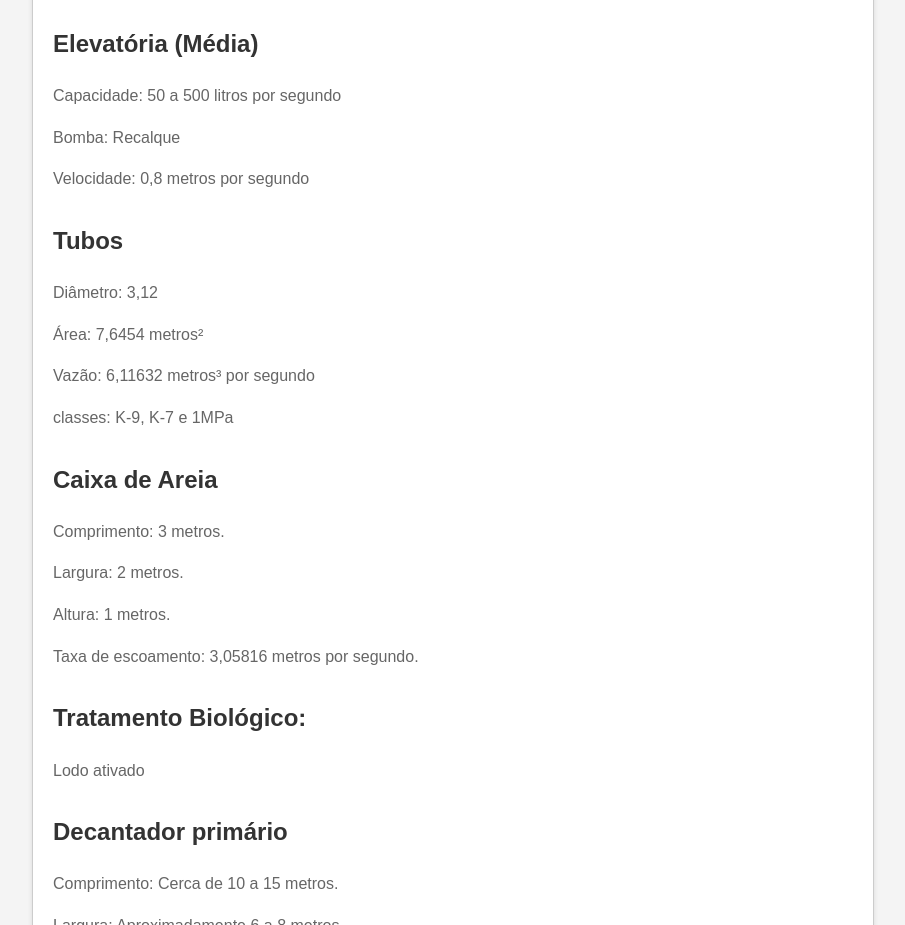
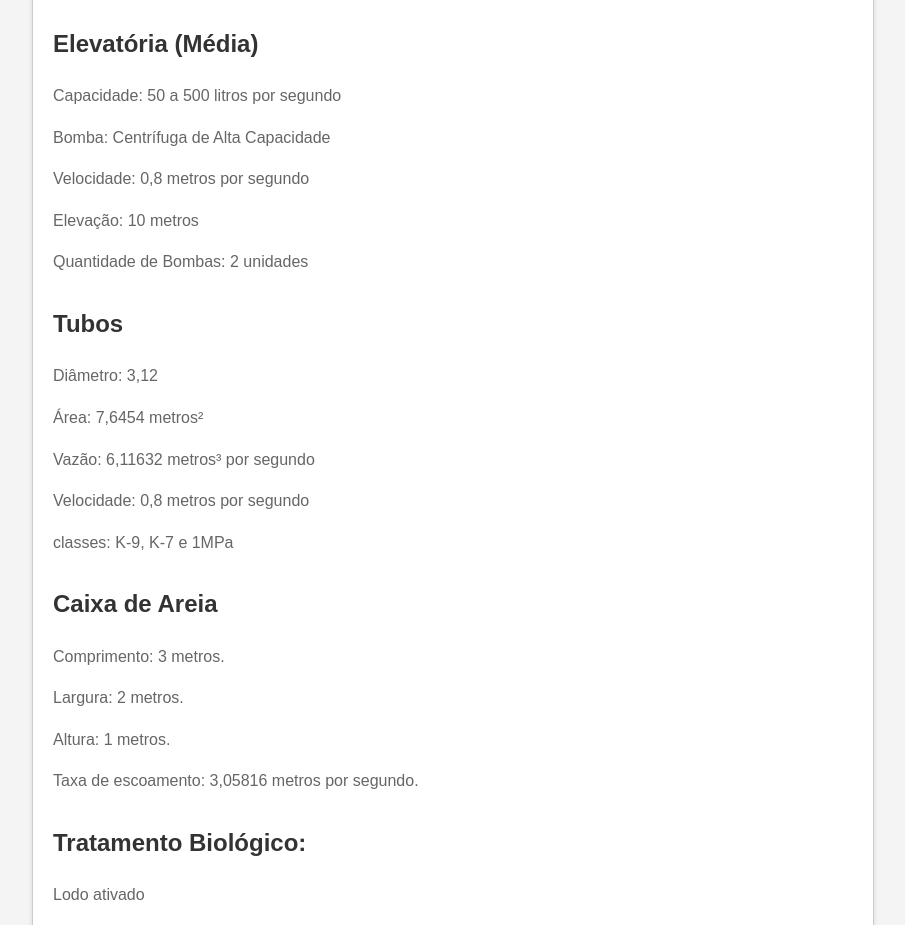
Before and after one commit to Felipe267/p13, a plain HTML site: page projeto.html in a window 1280 px wide. Shown: the part 1180-2105 px from the top of the page, without its empty margins (187-1092 px from the left). Drawn offline with Linux system fonts and the light colour scheme.

Commit message:
Update projeto.html

```diff
--- a/projeto.html
+++ b/projeto.html
@@ -244,8 +244,10 @@
         <article>
             <h2>Elevatória (Média)</h2>
             <p>Capacidade: 50 a 500 litros por segundo</p>
-            <p>Bomba: Recalque</p>
+            <p>Bomba: Centrífuga de Alta Capacidade</p>
             <p>Velocidade: 0,8 metros por segundo</p>
+            <p>Elevação: 10 metros</p>
+            <p>Quantidade de Bombas: 2 unidades</p>
         </article>
 
         <article>
@@ -255,6 +257,7 @@
             <p>Diâmetro: 3,12</p>
             <p>Área: 7,6454 metros²</p>
             <p>Vazão: 6,11632 metros³ por segundo</p>
+            <p>Velocidade: 0,8 metros por segundo</p>
             <p>classes: K-9, K-7 e 1MPa</p>
         </article>
 
```
